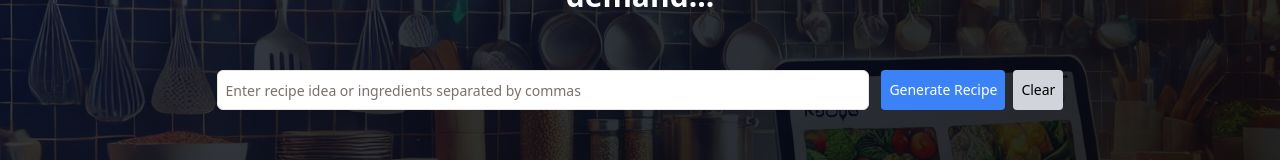
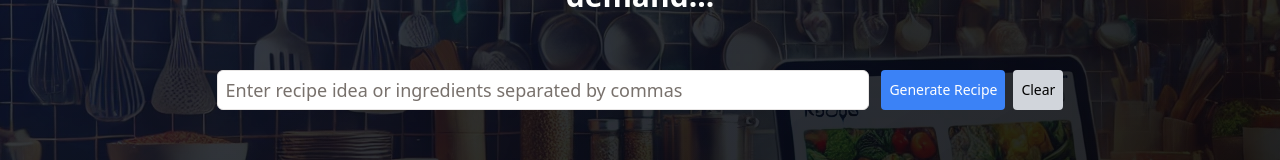
Before and after one commit to eric-nichols-nyc/ai-recipe-generator, a Next.js app: page /recipe in a window 1280 px wide. Shown: the part 274-434 px from the top of the page. Built offline with nearby package versions, Linux system fonts and the light colour scheme.

Commit message:
increased font size on input

```diff
--- a/components/RecipeForm.tsx
+++ b/components/RecipeForm.tsx
@@ -49,7 +49,7 @@ const RecipeForm = ({ onGenerate }: { onGenerate: (ingredients: string[]) => voi
             value={ingredients}
             onChange={(e) => setIngredients(e.target.value)}
             placeholder="Enter recipe idea or ingredients separated by commas"
-            className="border p-2 w-full text-black"
+            className="border p-2 w-full text-black text-lg"
           />
         </div>
         <div className="flex gap-2">
```
